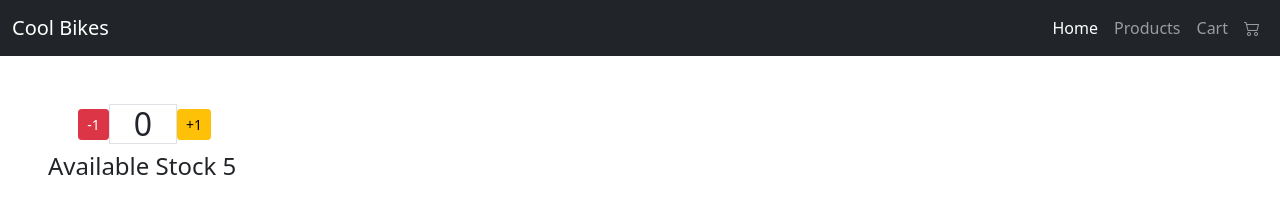
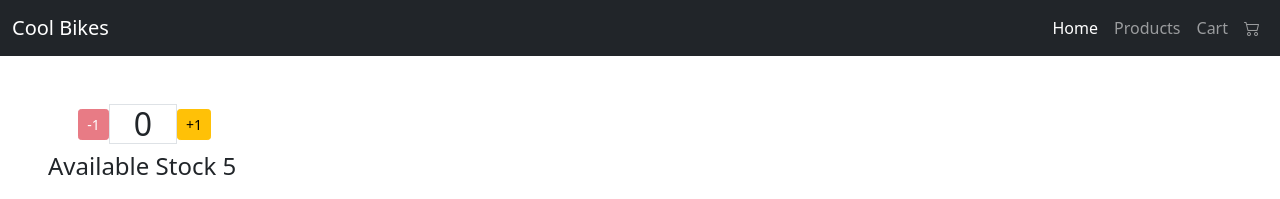
Before and after one commit to DaroMacs/cool-bikes-store, a React (Vite) app: page / in a window 1280 px wide. Shown: the top 199 px of the page. Built offline with nearby package versions, Linux system fonts and the light colour scheme.

Commit message:
disable button -1

```diff
--- a/src/components/ItemCount.jsx
+++ b/src/components/ItemCount.jsx
@@ -13,10 +13,7 @@ const ItemCount = ({counter, setCounter, stock, setStock}) => {
     }
 
     const handleSubtract = () => {
-        if(counter === 1 ){
-            alert('There should be at least 1 item')
-            return
-        }
+
         setCounter( counter - 1)
         setStock(stock + 1)
     }
@@ -29,6 +26,7 @@ const ItemCount = ({counter, setCounter, stock, setStock}) => {
                 type='button'
                 className='btn btn-danger btn-sm'
                 onClick={() => handleSubtract()}
+                disabled = {counter === 0}
                 >
                 -1
                 </button>
```
